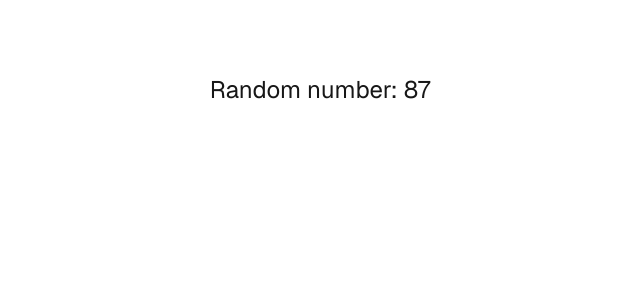
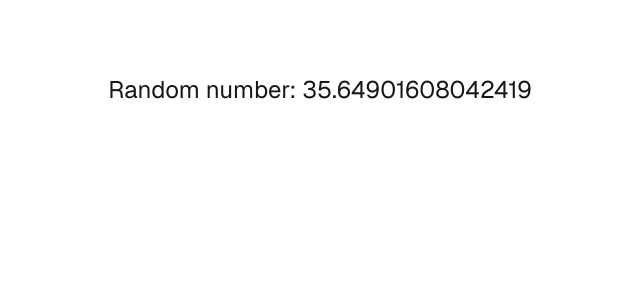
Before and after one commit to 201549BL/azure-deployment-test, a Next.js app: page / in a window 1280 px wide. Shown: the top 300 px of the page, without its empty margins (320-960 px from the left). Built offline with nearby package versions, Linux system fonts and the light colour scheme.

Commit message:
try again

```diff
--- a/app/page.tsx
+++ b/app/page.tsx
@@ -1,14 +1,10 @@
 import { connection } from "next/server";
 
-async function getServerSideNumber() {
-  "use server";
-  return Math.floor(Math.random() * 101);
-}
 
 export default async function Home() {
   await connection();
 
-  const number = getServerSideNumber();
+  const number = Math.random() * 100;
 
   return (
     <div className="grid grid-rows-[20px_1fr_20px] items-center justify-items-center min-h-screen p-8 pb-20 gap-16 sm:p-20 font-[family-name:var(--font-geist-sans)]">
```
